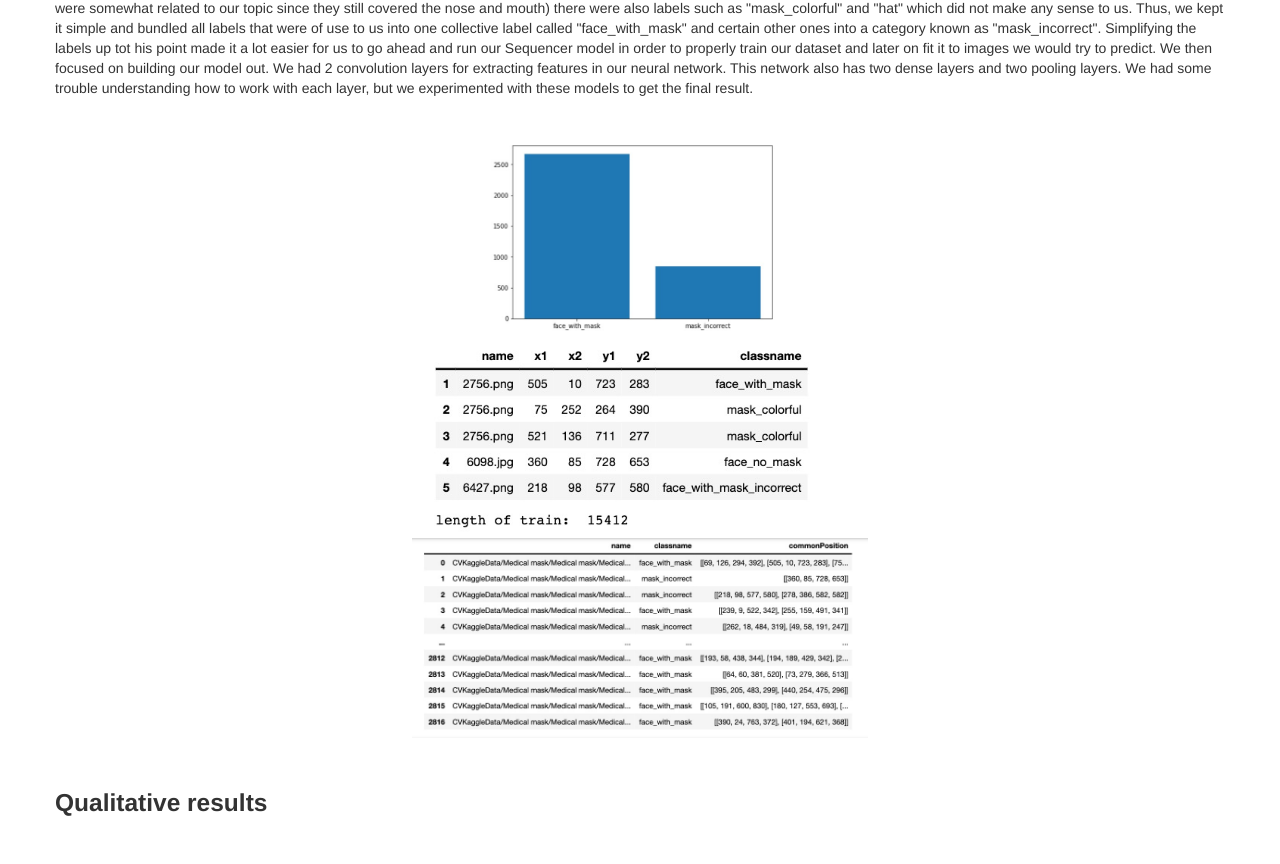
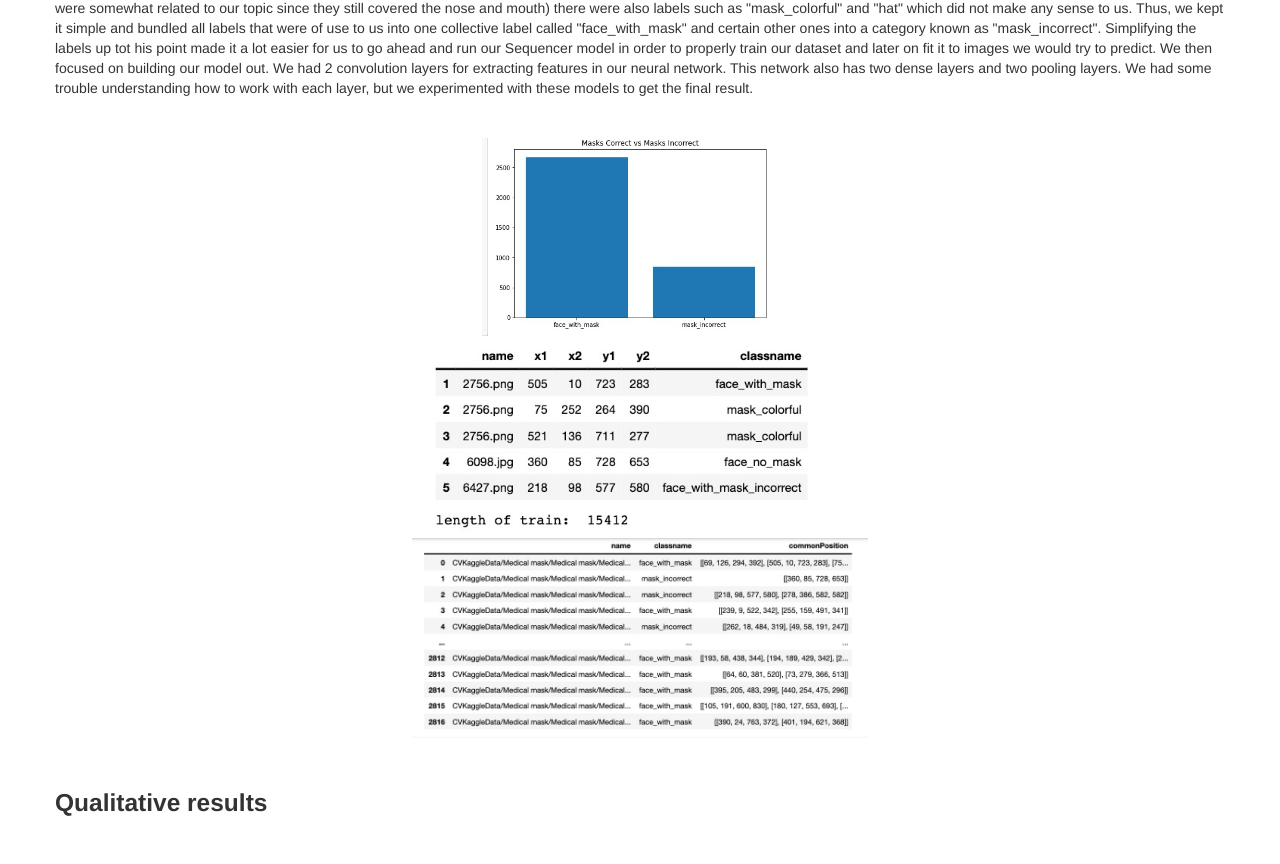
Before and after one commit to rithikgavvala/cs4476-cv, a plain HTML site: page index.html in a window 1280 px wide. Shown: the part 1335-2199 px from the top of the page. Drawn offline with Linux system fonts and the light colour scheme.

Commit message:
diagram update

```diff
--- a/index.html
+++ b/index.html
@@ -81,7 +81,7 @@ We then focused on building our model out. We had 2 convolution layers for extra
 <!-- Main Results Figure -->
 <div>
   <div style="text-align: center;">
-    <img style="height: 200px;" alt="" src="barchart.png">
+    <img style="height: 200px;" alt="" src="barchart1.png">
     </div>
     <div style="text-align: center;">
       <img style="height: 200px;" alt="" src="table.png">
```
Also changed, not shown: barchart1.png (added).
